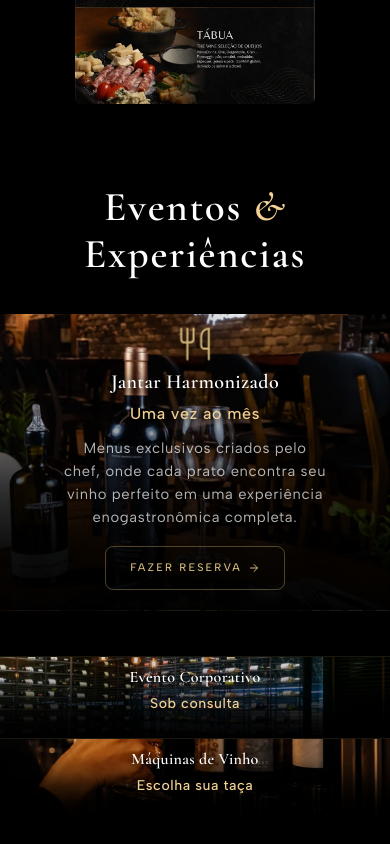
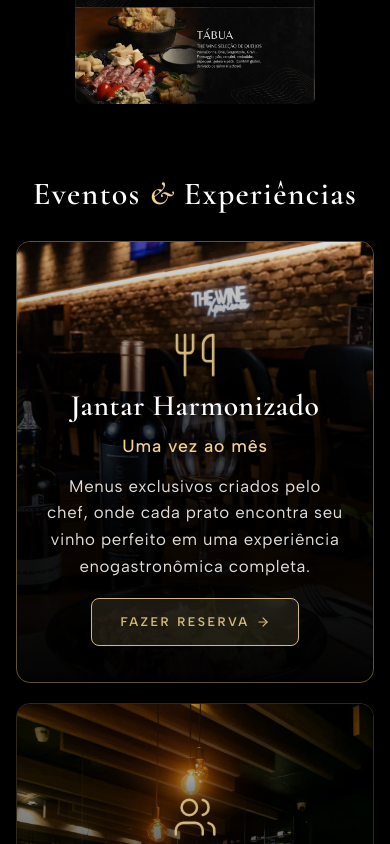
Before and after one commit to idedigitalbr/site-the-wine, a Next.js app in the folder next-app/: page / in a window 390 px wide. Shown: the part 3940-4784 px from the top of the page. Built offline with nearby package versions, Linux system fonts and the light colour scheme.

Commit message:
style(events): expande boxes e aumenta tipografia de eventos no mobile

```diff
--- a/next-app/public/style.css
+++ b/next-app/public/style.css
@@ -1817,52 +1817,76 @@
         /* Responsive Media Query para Accordion */
         @media (max-width: 860px) {
             .tw-acc-header {
-                padding: 56px 16px 36px;
+                padding: 48px 16px 28px;
+            }
+
+            .tw-acc-header__title {
+                font-size: 32px !important;
             }
 
             .tw-acc {
                 height: auto;
-                min-height: 100vh;
+                min-height: auto;
+                padding-bottom: 36px;
             }
 
             .tw-acc__row {
                 flex-direction: column;
-                gap: 2px;
+                gap: 20px;
+                padding: 0 16px;
             }
 
             .tw-acc__panel {
                 flex: none;
-                height: 80px;
-                min-height: 80px;
-                transition: height 0.5s cubic-bezier(0.25, 1, 0.5, 1), min-height 0.5s cubic-bezier(0.25, 1, 0.5, 1);
+                width: 100%;
+                height: auto;
+                min-height: 440px;
+                border-radius: 14px;
+                overflow: hidden;
+                position: relative;
+                border: 1px solid rgba(211, 185, 123, 0.22);
+                box-shadow: 0 8px 30px rgba(0, 0, 0, 0.6);
             }
 
             .tw-acc__panel:hover,
             .tw-acc__panel:focus-within,
             .tw-acc__panel--active {
-                flex-grow: 1;
+                flex: none;
                 height: auto;
-                min-height: 340px;
-            }
-
-            .tw-acc__panel--active .tw-acc__extra {
-                max-height: 320px;
-                opacity: 1;
-            }
-
-            .tw-acc__row:hover .tw-acc__panel--active:not(:hover):not(:focus-within) {
-                height: auto;
-                min-height: 340px;
-            }
-
+                min-height: 440px;
+                border-color: rgba(211, 185, 123, 0.45);
+            }
+
+            .tw-acc__link {
+                height: 100%;
+                min-height: 440px;
+            }
+
+            .tw-acc__link::after {
+                opacity: 1 !important;
+                background: linear-gradient(
+                    to top,
+                    rgba(0, 0, 0, 0.98) 0%,
+                    rgba(0, 0, 0, 0.88) 38%,
+                    rgba(0, 0, 0, 0.55) 65%,
+                    rgba(0, 0, 0, 0.2) 85%,
+                    rgba(0, 0, 0, 0.05) 100%
+                );
+            }
+
+            /* No mobile, todos os cards ficam com conteúdo aberto e visível */
+            .tw-acc__extra,
+            .tw-acc__panel .tw-acc__extra,
+            .tw-acc__panel--active .tw-acc__extra,
             .tw-acc__row:hover .tw-acc__panel--active:not(:hover):not(:focus-within) .tw-acc__extra {
-                max-height: 320px;
-                opacity: 1;
+                max-height: none !important;
+                opacity: 1 !important;
+                display: flex !important;
             }
 
             .tw-acc__panel + .tw-acc__panel {
-                border-left: none;
-                border-top: 1px solid rgba(211, 185, 123, 0.12);
+                border-left: 1px solid rgba(211, 185, 123, 0.22);
+                border-top: 1px solid rgba(211, 185, 123, 0.22);
             }
 
             .tw-acc__panel::before {
@@ -1870,34 +1894,65 @@
             }
 
             .tw-acc__cap {
-                padding: 14px 18px 20px;
-            }
-
-            .tw-acc__cap-title {
-                font-size: 1rem;
-            }
-
+                padding: 32px 20px 36px;
+                min-height: 440px;
+                justify-content: flex-end;
+            }
+
+            .tw-acc__cap-icon {
+                width: 42px;
+                height: 42px;
+                margin-bottom: 12px;
+                color: var(--wine-gold);
+                transform: scale(1.1);
+            }
+
+            .tw-acc__cap-title,
             .tw-acc__panel:hover .tw-acc__cap-title,
             .tw-acc__panel:focus-within .tw-acc__cap-title,
-            .tw-acc__panel--active .tw-acc__cap-title {
-                font-size: 1.25rem;
+            .tw-acc__panel--active .tw-acc__cap-title,
+            .tw-acc__row:hover .tw-acc__panel--active:not(:hover):not(:focus-within) .tw-acc__cap-title {
+                font-size: 1.85rem !important;
+                font-weight: 600;
+                line-height: 1.25;
+            }
+
+            .tw-acc__cap-sub,
+            .tw-acc__panel:hover .tw-acc__cap-sub,
+            .tw-acc__panel:focus-within .tw-acc__cap-sub,
+            .tw-acc__panel--active .tw-acc__cap-sub,
+            .tw-acc__row:hover .tw-acc__panel--active:not(:hover):not(:focus-within) .tw-acc__cap-sub {
+                font-size: 1.1rem !important;
+                color: var(--wine-gold-soft);
+                margin-top: 6px;
+                letter-spacing: 0.05em;
             }
 
             .tw-acc__desc {
-                font-size: 0.92rem;
-                line-height: 1.55;
-                margin-top: 10px;
-                max-width: 320px;
+                font-size: 1.05rem;
+                line-height: 1.6;
+                margin-top: 12px;
+                max-width: 360px;
+                color: rgba(245, 240, 235, 0.92);
             }
 
             .tw-acc__btn {
-                min-height: 44px;
-                padding: 10px 24px;
+                min-height: 48px;
+                padding: 12px 28px;
+                font-size: 0.78rem;
+                letter-spacing: 0.2em;
+                font-weight: 600;
+                color: var(--wine-gold);
+                border: 1px solid var(--wine-gold);
+                background: rgba(211, 185, 123, 0.12);
+                border-radius: 8px;
                 touch-action: manipulation;
-            }
-
-            .tw-acc__row:hover .tw-acc__panel--active:not(:hover):not(:focus-within) .tw-acc__cap-title {
-                font-size: 1.25rem;
+                margin-top: 18px;
+            }
+
+            .tw-acc__btn svg {
+                width: 14px;
+                height: 14px;
             }
         }
 
--- a/next-app/src/behaviors/eventsAccordion.ts
+++ b/next-app/src/behaviors/eventsAccordion.ts
@@ -15,11 +15,7 @@ export function setupEventsAccordion(): Cleanup {
       if (!isMobile()) return;
 
       const target = event.target;
-      if (
-        target instanceof Element &&
-        target.closest('.tw-acc__btn') &&
-        panel.classList.contains('tw-acc__panel--active')
-      ) {
+      if (target instanceof Element && target.closest('.tw-acc__btn')) {
         return;
       }
 
--- a/next-app/src/components/sections/EventsSection.tsx
+++ b/next-app/src/components/sections/EventsSection.tsx
@@ -12,7 +12,7 @@ export function EventsSection() {
         <ul className="tw-acc__row">
           <li className="tw-acc__panel tw-acc__panel--active">
             <div className="tw-acc__link">
-              <img src="/assets/Gastronomia/prato-carne-grelhada-gnocchi.webp" width="700" height="900" alt="Prato gourmet do jantar harmonizado no The Wine" />
+              <img src="/assets/Gastronomia/prato-carne-grelhada-gnocchi.webp" width="700" height="900" alt="Prato gourmet do jantar harmonizado no The Wine" loading="lazy" decoding="async" />
               <span className="tw-acc__cap">
                 <Utensils className="tw-acc__cap-icon" aria-hidden="true" strokeWidth={1.5} />
                 <span className="tw-acc__cap-title">Jantar Harmonizado</span>
@@ -30,7 +30,7 @@ export function EventsSection() {
 
           <li className="tw-acc__panel">
             <div className="tw-acc__link">
-              <img src="/assets/Ambiente/mesa-reservada-adega.webp" width="700" height="900" alt="Mesa reservada para evento corporativo na adega do The Wine" />
+              <img src="/assets/Ambiente/mesa-reservada-adega.webp" width="700" height="900" alt="Mesa reservada para evento corporativo na adega do The Wine" loading="lazy" decoding="async" />
               <span className="tw-acc__cap">
                 <Users className="tw-acc__cap-icon" aria-hidden="true" strokeWidth={1.5} />
                 <span className="tw-acc__cap-title">Evento Corporativo</span>
```
Also changed, not shown: 1 other file (tests, documents, lock files or other folders).
